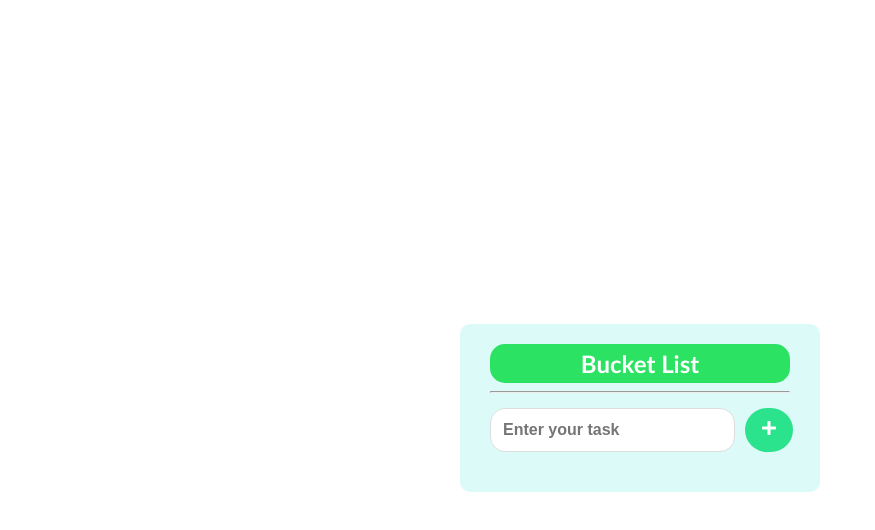
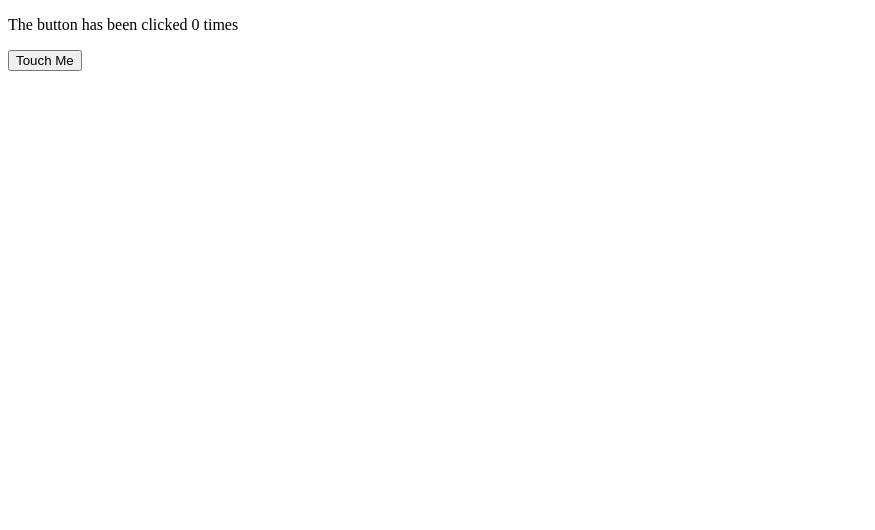
Before and after one commit to paren-thesis/todo, a React (Create React App) app: page / in a window 1280 px wide. Shown: the top 530 px of the page, without its empty margins (0-875 px from the left). Built offline with nearby package versions, Linux system fonts and the light colour scheme.

Commit message:
Create a counter
Created a counter to update value when ever Touch Me is clicked

```diff
--- a/src/App.js
+++ b/src/App.js
@@ -1,92 +1,11 @@
-import "./App.css";
-import { useState } from "react";
-import { FaPlus, FaTrash, FaEdit, FaSave } from "react-icons/fa";
+import React from "react";
+import Counter from "./components/Counter";
 
-function App() {
-  const [tasks, setTasks] = useState([]);
-  const [newTask, setNewTask] = useState("");
-  const [editingIndex, setEditingIndex] = useState(null);
-  const [editText, setEditText] = useState("");
 
-  const handleAddTask = () => {
-    if (newTask.trim() !== "") {
-      setTasks([...tasks, newTask.trim()]);
-      setNewTask("");
-    }
-  };
-
-  const handleDeleteTask = (index) => {
-    setTasks(tasks.filter((_, i) => i !== index));
-  };
-
-  const handleEditTask = (index) => {
-    setEditingIndex(index);
-    setEditText(tasks[index]);
-  };
-
-  const handleSaveTask = (index) => {
-    const updatedTasks = [...tasks];
-    updatedTasks[index] = editText.trim();
-    setTasks(updatedTasks);
-    setEditingIndex(null);
-  };
-
+const App = () => {
   return (
     <div className="App">
-      <div className="contain">
-        <h2>Bucket List</h2>
-        <hr />
-        <div className="inputs">
-          <input
-            className="enter"
-            placeholder="Enter your task"
-            value={newTask}
-            onChange={(e) => setNewTask(e.target.value)}
-          />
-          <button className="add-btn" onClick={handleAddTask}>
-            <FaPlus />
-          </button>
-        </div>
-        <ul className="task-list">
-          {tasks.map((task, index) => (
-            <li key={index} className="task-item">
-              {editingIndex === index ? (
-                <>
-                  <input
-                    className="edit-input"
-                    value={editText}
-                    onChange={(e) => setEditText(e.target.value)}
-                  />
-                  <button
-                    className="save-btn"
-                    onClick={() => handleSaveTask(index)}
-                  >
-                    <FaSave />
-                  </button>
-                </>
-              ) : (
-                <>
-                  <span>{task}</span>
-                  <div className="task-buttons">
-                    <button
-                      className="edit-btn"
-                      onClick={() => handleEditTask(index)}
-                    >
-                      <FaEdit />
-                    </button>
-                    <button
-                      className="delete-btn"
-                      onClick={() => handleDeleteTask(index)}
-                    >
-                      <FaTrash />
-                    </button>
-                  </div>
-                </>
-              )}
-            </li>
-          ))}
-        </ul>
-      </div>
+      <Counter />
     </div>
   );
 }
--- /dev/null
+++ b/src/components/Counter.jsx
@@ -0,0 +1,19 @@
+import React, { useState } from 'react'
+
+const Counter = () => {
+  const [count, setCount] = useState(0);
+
+  const buttonClicked = () =>{
+    setCount(count + 1)
+  }
+
+
+  return (
+    <div>
+      <p>The button has been clicked {count} times</p>
+      <button className='bu' onClick={buttonClicked}>Touch Me</button>
+    </div>
+  )
+}
+
+export default Counter
```
Also changed, not shown: Reserved/AppJs.txt (added), Reserved/Appcss.txt (renamed from src/App.css).
